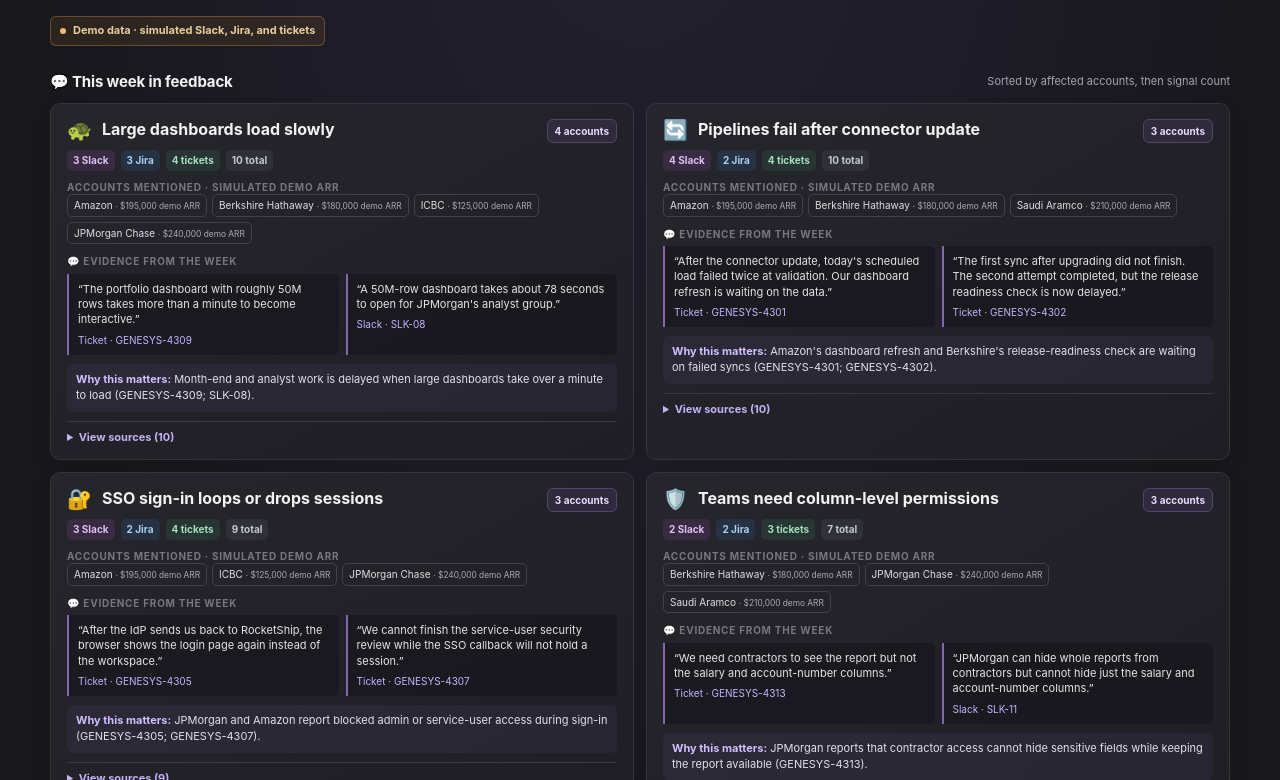
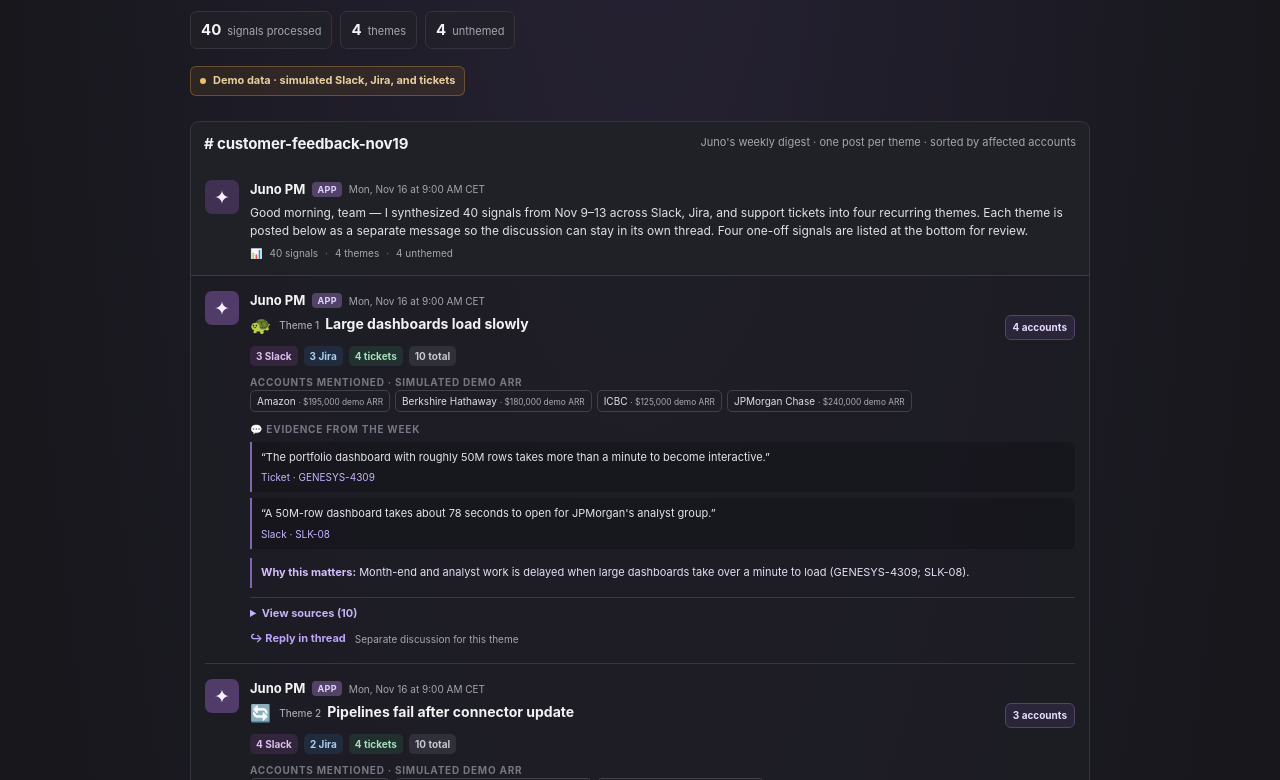
Before and after one commit to pali-lespaul/juno-pm, a plain HTML site: page 02-prototype/index.html in a window 1280 px wide. Shown: the part 166-946 px from the top of the page. Drawn offline with Linux system fonts and the light colour scheme.

Commit message:
Render digest as Slack message thread stream

```diff
--- a/02-prototype/index.html
+++ b/02-prototype/index.html
@@ -79,7 +79,7 @@
       font-weight: 700;
     }
 
-    main { width: min(1180px, calc(100% - 40px)); margin: 0 auto; padding: 28px 0 26px; }
+    main { width: min(900px, calc(100% - 40px)); margin: 0 auto; padding: 28px 0 26px; }
     .eyebrow {
       color: var(--purple);
       font-size: 11px;
@@ -89,8 +89,8 @@
     }
     h1 { margin: 6px 0 5px; font-size: clamp(24px, 3vw, 31px); line-height: 1.15; letter-spacing: -.035em; }
     .subtitle { margin: 0; max-width: 760px; color: var(--muted); }
-    .hero-row { display: flex; align-items: flex-end; justify-content: space-between; gap: 20px; }
-    .summary-stats { display: flex; align-items: center; gap: 8px; flex-wrap: wrap; justify-content: flex-end; }
+    .hero-row { display: flex; align-items: flex-start; flex-direction: column; gap: 12px; }
+    .summary-stats { display: flex; align-items: center; gap: 8px; flex-wrap: wrap; justify-content: flex-start; }
     .stat {
       display: flex;
       gap: 6px;
@@ -123,23 +123,40 @@
       align-items: center;
       justify-content: space-between;
       gap: 16px;
-      margin: 25px 0 10px;
+      margin: 25px 0 0;
+      padding: 11px 13px;
+      border: 1px solid var(--line);
+      border-bottom: 0;
+      border-radius: 9px 9px 0 0;
+      background: #202027;
     }
     h2 { margin: 0; font-size: 15px; letter-spacing: -.01em; }
     .sort-note { color: var(--muted); font-size: 11px; }
-    .theme-grid { display: grid; grid-template-columns: repeat(2, minmax(0, 1fr)); gap: 12px; }
+    .theme-grid { display: grid; grid-template-columns: 1fr; gap: 0; padding: 0 14px; border: 1px solid var(--line); border-top: 0; border-radius: 0 0 9px 9px; background: rgba(30, 30, 36, .72); }
+    .digest-message { display: flex; gap: 11px; padding: 15px 14px; border: 1px solid var(--line); border-bottom: 1px solid #3a3a42; border-top: 0; background: #202027; }
+    .message-avatar { flex: 0 0 34px; width: 34px; height: 34px; display: grid; place-items: center; border-radius: 7px; background: #513b68; color: #f8efff; font-size: 19px; }
+    .message-avatar.summary-avatar { background: #403153; }
+    .message-body { flex: 1; min-width: 0; }
+    .message-header { display: flex; align-items: center; gap: 7px; flex-wrap: wrap; margin: 0 0 5px; }
+    .sender { font-size: 13px; font-weight: 750; color: #f4f4f6; }
+    .app-badge { padding: 1px 5px; border-radius: 4px; background: #514366; color: #dfd0ff; font-size: 9px; font-weight: 750; letter-spacing: .04em; }
+    .timestamp { color: var(--muted); font-size: 10px; }
+    .message-copy { margin: 0; color: #e0e0e6; font-size: 12px; }
+    .channel-subline { display: flex; gap: 7px; align-items: center; margin-top: 7px; color: var(--muted); font-size: 10px; }
+    .channel-subline .dot { color: var(--subtle); }
     .theme-card {
+      display: flex;
+      gap: 11px;
       min-width: 0;
-      padding: 15px 16px 13px;
-      border: 1px solid var(--line);
-      border-radius: var(--radius);
-      background: linear-gradient(150deg, rgba(38, 38, 45, .96), rgba(30, 30, 36, .98));
-      box-shadow: 0 5px 16px rgba(0, 0, 0, .08);
+      padding: 15px 0 14px;
+      border-bottom: 1px solid #373740;
     }
-    .theme-top { display: flex; align-items: flex-start; gap: 10px; }
-    .theme-emoji { font-size: 20px; line-height: 1.1; }
+    .theme-card:last-child { border-bottom: 0; }
+    .theme-top { display: flex; align-items: flex-start; gap: 8px; margin: 0 0 5px; }
+    .theme-emoji { font-size: 17px; line-height: 1.2; }
     .theme-heading { flex: 1; min-width: 0; }
-    .theme-heading h3 { margin: 0 0 4px; font-size: 16px; line-height: 1.25; }
+    .theme-heading h3 { margin: 0; font-size: 14px; line-height: 1.3; }
+    .theme-index { margin-right: 6px; color: var(--muted); font-size: 10px; font-weight: 550; }
     .account-count {
       flex: 0 0 auto;
       padding: 4px 7px;
@@ -151,7 +168,7 @@
       font-weight: 650;
       white-space: nowrap;
     }
-    .counts { display: flex; gap: 6px; flex-wrap: wrap; margin: 7px 0 9px; }
+    .counts { display: flex; gap: 6px; flex-wrap: wrap; margin: 6px 0 9px; }
     .count-chip { padding: 3px 6px; border-radius: 5px; font-size: 10px; font-weight: 650; }
     .count-chip.slack { color: #ddbff3; background: rgba(126, 69, 142, .22); }
     .count-chip.jira { color: #a8cff4; background: rgba(47, 105, 156, .2); }
@@ -167,7 +184,7 @@
     }
     .account-chip small { color: #aaaab5; }
     .evidence-label { color: var(--subtle); font-size: 10px; font-weight: 700; letter-spacing: .075em; text-transform: uppercase; }
-    .quote-row { display: grid; grid-template-columns: 1fr 1fr; gap: 7px; margin: 5px 0 9px; }
+    .quote-row { display: grid; grid-template-columns: 1fr; gap: 6px; margin: 5px 0 9px; }
     blockquote {
       margin: 0;
       padding: 8px 9px;
@@ -179,14 +196,7 @@
       line-height: 1.4;
     }
     blockquote footer { margin-top: 5px; color: var(--muted); font-size: 10px; }
-    .why {
-      margin: 0 0 9px;
-      padding: 8px 9px;
-      border-radius: 6px;
-      background: rgba(105, 83, 138, .13);
-      color: #e5def1;
-      font-size: 11px;
-    }
+    .why { margin: 0 0 9px; padding: 7px 9px; border-left: 2px solid #8266af; color: #e5def1; font-size: 11px; }
     .why strong { color: #d2bfff; }
     details { border-top: 1px solid #393941; padding-top: 8px; }
     details summary { width: fit-content; color: #c5b2f5; cursor: pointer; font-size: 11px; font-weight: 650; }
@@ -198,9 +208,18 @@
     .source-type { padding: 2px 5px; border-radius: 4px; background: #303038; color: #dedee4; }
     .source-text { margin: 5px 0 0; color: #e3e3e9; font-size: 11px; }
     .source-context { margin: 4px 0 0; color: #a9a9b3; font-size: 10px; }
+    .message-actions { display: flex; align-items: center; gap: 9px; margin-top: 8px; }
+    .thread-button { border: 0; padding: 2px 0; color: #bba4f8; background: transparent; cursor: pointer; font-size: 11px; font-weight: 650; }
+    .thread-button:hover { color: #e0d5ff; text-decoration: underline; }
+    .thread-state { color: var(--muted); font-size: 10px; }
+    .thread-panel { margin-top: 8px; padding: 10px; border-left: 2px solid #594a70; border-radius: 0 6px 6px 0; background: rgba(19, 19, 24, .62); }
+    .thread-panel[hidden] { display: none; }
+    .thread-panel p { margin: 0 0 7px; color: #d8d8e0; font-size: 11px; }
+    .reply-placeholder { padding: 7px 9px; border: 1px solid #41414a; border-radius: 5px; color: #858590; background: #202027; font-size: 10px; }
+    .demo-thread-note { margin-top: 5px; color: var(--subtle); font-size: 9px; }
     .unthemed {
       margin-top: 14px;
-      padding: 13px 15px;
+      padding: 12px 14px;
       border: 1px solid #3a3a42;
       border-radius: var(--radius);
       background: rgba(32, 32, 38, .8);
@@ -208,7 +227,7 @@
     .unthemed-head { display: flex; justify-content: space-between; gap: 12px; align-items: baseline; margin-bottom: 9px; }
     .unthemed-head h2 { font-size: 13px; }
     .unthemed-head span { color: var(--muted); font-size: 10px; }
-    .loose-list { display: grid; grid-template-columns: repeat(2, minmax(0, 1fr)); gap: 6px 12px; }
+    .loose-list { display: grid; grid-template-columns: 1fr; gap: 6px; }
     .loose-item { display: flex; gap: 7px; align-items: baseline; color: #d8d8de; font-size: 11px; }
     .loose-id { flex: 0 0 auto; color: var(--purple); font-size: 10px; font-weight: 700; }
     .footer-note { margin: 12px 2px 0; color: var(--subtle); font-size: 10px; }
@@ -217,21 +236,19 @@
 
     @media (max-width: 760px) {
       .topbar { padding: 0 14px; }
-      main { width: min(100% - 24px, 580px); padding-top: 22px; }
-      .hero-row { align-items: flex-start; flex-direction: column; gap: 12px; }
+      main { width: min(100% - 24px, 680px); padding-top: 22px; }
       .summary-stats { justify-content: flex-start; }
-      .theme-grid { grid-template-columns: 1fr; }
-      .quote-row { grid-template-columns: 1fr; }
-      .loose-list { grid-template-columns: 1fr; }
       .workspace-tag { display: none; }
     }
     @media (max-width: 420px) {
       main { width: calc(100% - 20px); }
       .topbar { gap: 9px; }
       .crumb { display: none; }
-      .theme-card { padding: 13px 12px; }
+      .theme-card { gap: 8px; padding: 13px 0; }
+      .message-avatar { flex-basis: 30px; width: 30px; height: 30px; }
       .account-count { font-size: 9px; }
       .stat { padding: 6px 8px; }
+      .section-head { align-items: flex-start; flex-direction: column; gap: 3px; }
     }
   </style>
 </head>
@@ -252,7 +269,7 @@
         <div>
           <div class="eyebrow">Weekly customer signals</div>
           <h1 id="page-title">Juno Seven-day feedback digest</h1>
-          <p class="subtitle">Week of November 9, 2026 · A source-linked synthesis of what customers and teams reported.</p>
+          <p class="subtitle">Week of November 9–13, 2026 · A source-linked synthesis posted Monday morning.</p>
         </div>
         <div class="summary-stats" aria-label="Digest totals">
           <div class="stat"><strong id="signal-total">40</strong><span>signals processed</span></div>
@@ -265,9 +282,17 @@
 
     <section aria-labelledby="themes-title">
       <div class="section-head">
-        <h2 id="themes-title">💬 This week in feedback</h2>
-        <span class="sort-note">Sorted by affected accounts, then signal count</span>
+        <h2 id="themes-title"># customer-feedback-nov19</h2>
+        <span class="sort-note">Juno's weekly digest · one post per theme · sorted by affected accounts</span>
       </div>
+      <article class="digest-message" aria-label="Juno weekly digest summary">
+        <div class="message-avatar summary-avatar" aria-hidden="true">✦</div>
+        <div class="message-body">
+          <div class="message-header"><span class="sender">Juno PM</span><span class="app-badge">APP</span><span class="timestamp">Mon, Nov 16 at 9:00 AM CET</span></div>
+          <p class="message-copy">Good morning, team — I synthesized 40 signals from Nov 9–13 across Slack, Jira, and support tickets into four recurring themes. Each theme is posted below as a separate message so the discussion can stay in its own thread. Four one-off signals are listed at the bottom for review.</p>
+          <div class="channel-subline"><span>📊</span><span>40 signals</span><span class="dot">·</span><span>4 themes</span><span class="dot">·</span><span>4 unthemed</span></div>
+        </div>
+      </article>
       <div class="theme-grid" id="theme-grid" aria-live="polite"></div>
     </section>
 
@@ -376,7 +401,7 @@
       </li>`;
     }
 
-    function renderTheme(theme) {
+    function renderTheme(theme, index) {
       const items = getSources(theme.id);
       const affected = uniqueAccounts(items);
       const slacks = sourceCount(items, "Slack");
@@ -385,9 +410,12 @@
       const evidence = theme.evidence.map((id) => sources.find((source) => source.id === id)).filter(Boolean);
       const accountChips = affected.map((name) => `<span class="account-chip">${escapeHtml(name)} <small>· ${escapeHtml(accounts[name].arr)} demo ARR</small></span>`).join("");
       return `<article class="theme-card" aria-labelledby="title-${escapeHtml(theme.id)}">
+        <div class="message-avatar" aria-hidden="true">✦</div>
+        <div class="message-body">
+          <div class="message-header"><span class="sender">Juno PM</span><span class="app-badge">APP</span><span class="timestamp">Mon, Nov 16 at 9:00 AM CET</span></div>
           <div class="theme-top">
             <span class="theme-emoji" aria-hidden="true">${theme.emoji}</span>
-          <div class="theme-heading"><h3 id="title-${escapeHtml(theme.id)}">${escapeHtml(theme.name)}</h3></div>
+            <div class="theme-heading"><h3 id="title-${escapeHtml(theme.id)}"><span class="theme-index">Theme ${index + 1}</span>${escapeHtml(theme.name)}</h3></div>
             <span class="account-count">${affected.length} accounts</span>
           </div>
           <div class="counts" aria-label="Signal counts">
@@ -405,6 +433,16 @@
             <summary>View sources (${items.length})</summary>
             <ul class="source-list">${items.map(renderSource).join("")}</ul>
           </details>
+          <div class="message-actions">
+            <button class="thread-button" type="button" aria-expanded="false" aria-controls="thread-${escapeHtml(theme.id)}">↪ Reply in thread</button>
+            <span class="thread-state">Separate discussion for this theme</span>
+          </div>
+          <div class="thread-panel" id="thread-${escapeHtml(theme.id)}" hidden>
+            <p>Team discussion would stay attached to this theme message.</p>
+            <div class="reply-placeholder">Reply to this thread…</div>
+            <div class="demo-thread-note">Prototype only · replies are not sent or saved.</div>
+          </div>
+        </div>
       </article>`;
     }
 
@@ -416,6 +454,26 @@
 
     document.querySelector("#theme-grid").innerHTML = sortedThemes.map(renderTheme).join("");
 
+    document.querySelectorAll(".thread-button").forEach((button) => {
+      button.addEventListener("click", () => {
+        const panel = document.getElementById(button.getAttribute("aria-controls"));
+        const isOpen = button.getAttribute("aria-expanded") === "true";
+        button.setAttribute("aria-expanded", String(!isOpen));
+        panel.hidden = isOpen;
+        button.textContent = isOpen ? "↪ Reply in thread" : "↪ Close thread preview";
+      });
+    });
+
+    document.querySelectorAll('blockquote a[href^="#src-"]').forEach((link) => {
+      link.addEventListener("click", (event) => {
+        event.preventDefault();
+        const target = document.querySelector(link.getAttribute("href"));
+        const details = target && target.closest("details");
+        if (details) details.open = true;
+        if (target) target.scrollIntoView({ behavior: "smooth", block: "center" });
+      });
+    });
+
     const unthemed = sources.filter((source) => !source.theme);
     document.querySelector("#loose-list").innerHTML = unthemed.map((source) =>
       `<div class="loose-item"><span class="loose-id">${escapeHtml(source.id)}</span><span>${escapeHtml(source.text)}</span></div>`
```
Lines whose indentation alone changed are shown as unchanged.
